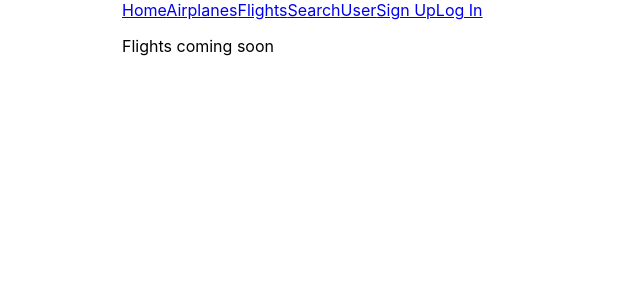
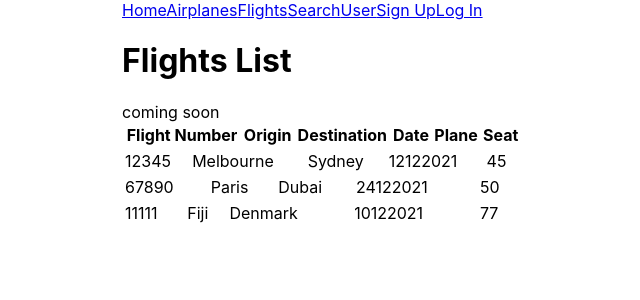
Before and after one commit to agpoulsen/burning-airline-react, a React (Create React App) app: page /flights in a window 1280 px wide. Shown: the top 300 px of the page, without its empty margins (118-758 px from the left). Built offline with nearby package versions, Linux system fonts and the light colour scheme.

Commit message:
flight-list

```diff
--- a/package.json
+++ b/package.json
@@ -6,6 +6,7 @@
     "@testing-library/jest-dom": "^5.11.4",
     "@testing-library/react": "^11.1.0",
     "@testing-library/user-event": "^12.1.10",
+    "axios": "^0.24.0",
     "react": "^17.0.2",
     "react-bootstrap": "^2.0.2",
     "react-dom": "^17.0.2",
--- a/src/components/Flights.js
+++ b/src/components/Flights.js
@@ -5,7 +5,12 @@ class Flights extends Component {
   constructor() {
     super();
     this.state = {
-      flights: []
+      // TODO:replace this via AJAX from the flights server
+      flights: [
+        {id: 1, flight_number: 12345, origin: "Melbourne", destination: "Sydney", date: 12122021, plane: 45, seat: ""},
+        {id: 2, flight_number: 67890, origin: "Paris", destination: "Dubai", date: 24122021, plane: 50, seat: ""},
+        {id: 3, flight_number: 11111, origin: "Fiji", destination: "Denmark", date: 10122021, plane: 77, seat: ""}
+      ]
     }
   }
 
@@ -16,10 +21,35 @@ class Flights extends Component {
   render() {
     return (
       <div className="container">
-        <p>Flights coming soon</p>
+        <h1>Flights List </h1>
+
+        <FlightForm />
+        <table width="400px"> <tr> <th> Flight Number </th>  <th> Origin </th> <th> Destination </th> <th> Date </th> <th> Plane </th> <th> Seat </th> </tr> </table>
+        <FlightList flights={ this.state.flights} />
       </div>
     );
   }
 }
 
+class FlightForm extends Component {
+  render() {
+    return (
+      <form>
+      coming soon
+      </form>
+    );
+  }
+}
+
+const FlightList = (props) => {
+console.log(props.flights.map((s) => <p>{ s.flight_number }</p>));
+  return (
+    <div>
+      { props.flights.map((s) =>
+        <table width="400px" key={s.id}> <tr> <td> { s.flight_number } </td> <td> { s.origin } </td> <td> { s.destination } </td> <td> { s.date } </td> <td> { s.plane } </td> <td> { s.seat } </td> </tr> </table>  )
+      }
+    </div>
+  )
+};
+
 export default Flights;
```
Also changed, not shown: 2 other files (tests, documents, lock files or other folders).
